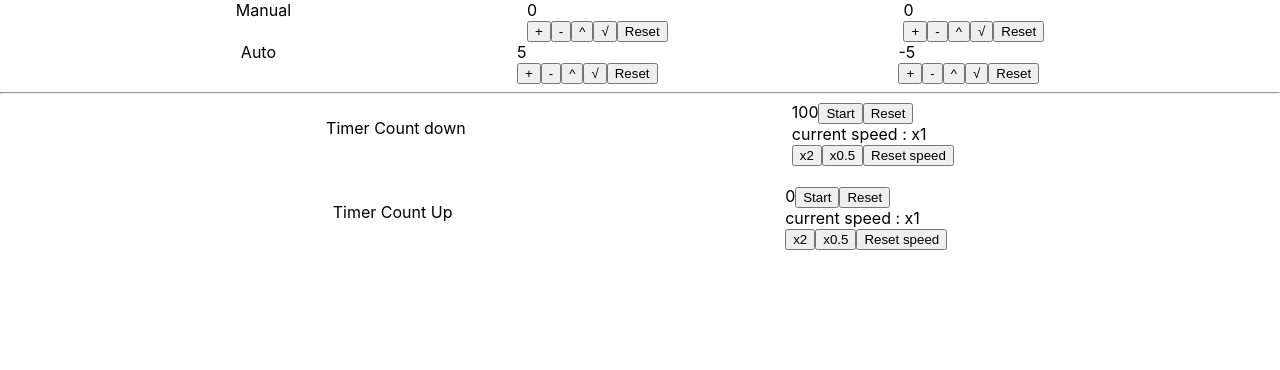
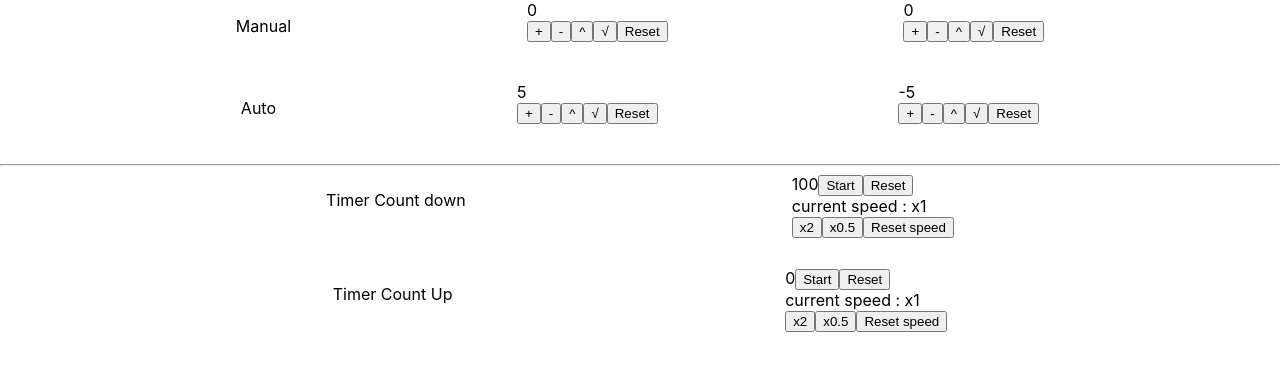
Before and after one commit to jasonlimantoro/react-hook, a React (Create React App) app: page / in a window 1280 px wide. Shown: the top 370 px of the page. Built offline with nearby package versions, Linux system fonts and the light colour scheme.

Commit message:
fix layout and css

```diff
--- a/src/App.js
+++ b/src/App.js
@@ -8,21 +8,23 @@ const App = () => {
 	return (
 		<React.Fragment>
 			<Row>
-        Manual
+        <p>Manual</p>
 				<Counter initial={0} />
 				<Counter initial={0} />
 			</Row>
+
       <Row>
-        Auto
+        <p>Auto</p>
 				<Counter initial={0} autoIncrement />
 				<Counter initial={0} autoDecrement/>
 			</Row>
+
       <hr/>
       <Row>
         <p>Timer Count down</p>
         <Timer initial={100} autoDecrement />
       </Row>
-      <br/>
+
       <Row>
         <p>Timer Count Up</p>
         <Timer initial={0} autoIncrement />
--- a/src/components/Row.js
+++ b/src/components/Row.js
@@ -1,7 +1,7 @@
 import React from "react";
 
 const Row = ({children}) => (
-  <div style={{ display: "flex", justifyContent: 'space-evenly' }}>
+  <div style={{ display: "flex", justifyContent: 'space-evenly', marginBottom: 30 }}>
     {children}
   </div>
 );
```
